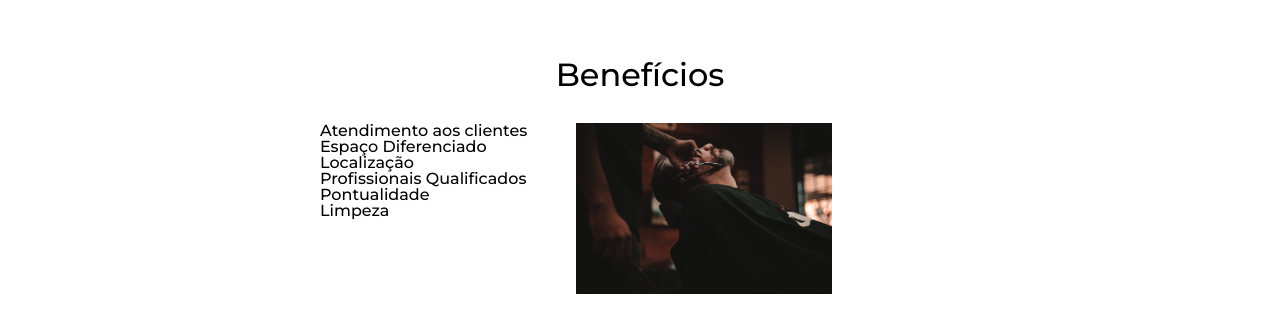
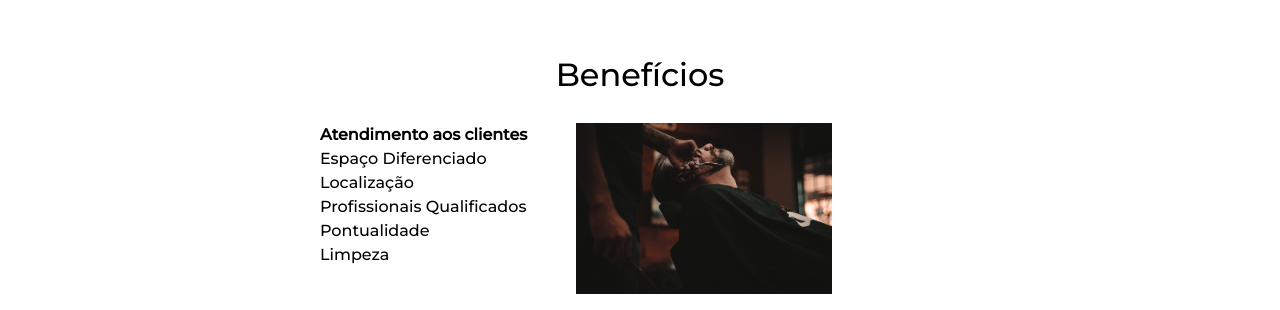
Before and after one commit to prisgomesti/alura-barbearia, a plain HTML site: page index.html in a window 1280 px wide. Shown: the part 1500-1810 px from the top of the page. Drawn offline with Linux system fonts and the light colour scheme.

Commit message:
colocando a primeira linha da lista em negrito

```diff
--- a/style.css
+++ b/style.css
@@ -199,6 +199,13 @@ td, th {
     vertical-align: top;
 }
 
+.itens {
+    line-height: 1.5;
+}
+
+.itens:nth-child(1){
+    font-weight: bold;
+}
 .beneficios{
     padding: 3em 0;
 }
```
